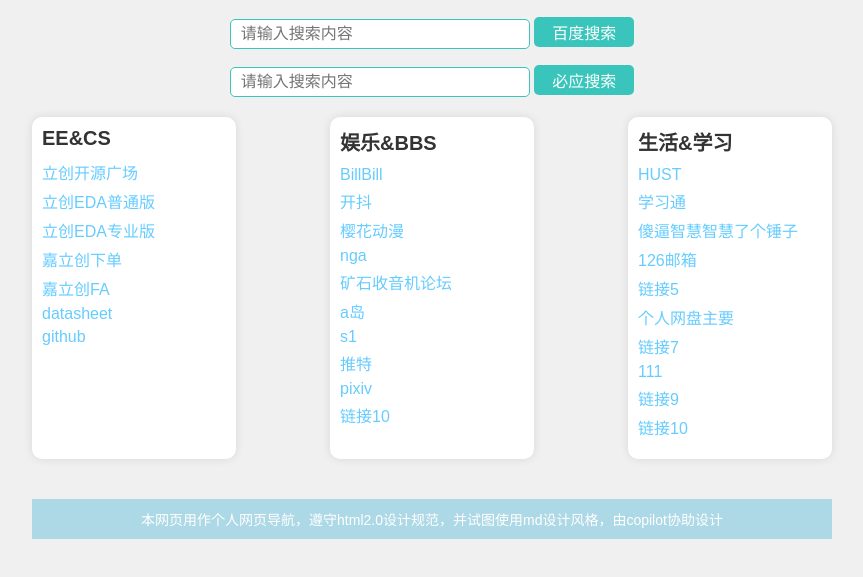
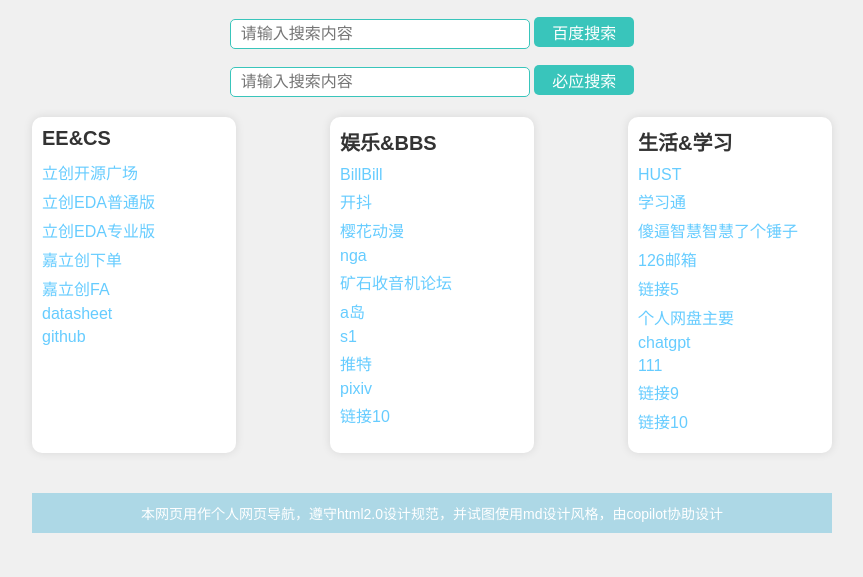
Before and after one commit to AzusaShikibu/AzusaShikibu.github.io, a plain HTML site: page index.html in a window 1280 px wide. Shown: the part 121-698 px from the top of the page, without its empty margins (208-1071 px from the left). Drawn offline with Linux system fonts and the light colour scheme.

Commit message:
Update index.html
gjcvf

```diff
--- a/index.html
+++ b/index.html
@@ -167,7 +167,7 @@
                         <li><a href="https://mail.126.com/#return">126邮箱</a></li>
                         <li><a href="#">链接5</a></li>
                         <li><a href="http://47.76.51.7:6010">个人网盘主要</a></li>
-                        <li><a href="http://8.217.201.101:6010">链接7</a></li>
+                        <li><a href="http://shikibu.sbs">chatgpt</a></li>
                         <li><a href="47.76.51.7:6010">111</a></li>
                         <li><a href="#">链接9</a></li>
                         <li><a href="#">链接10</a></li>
```
